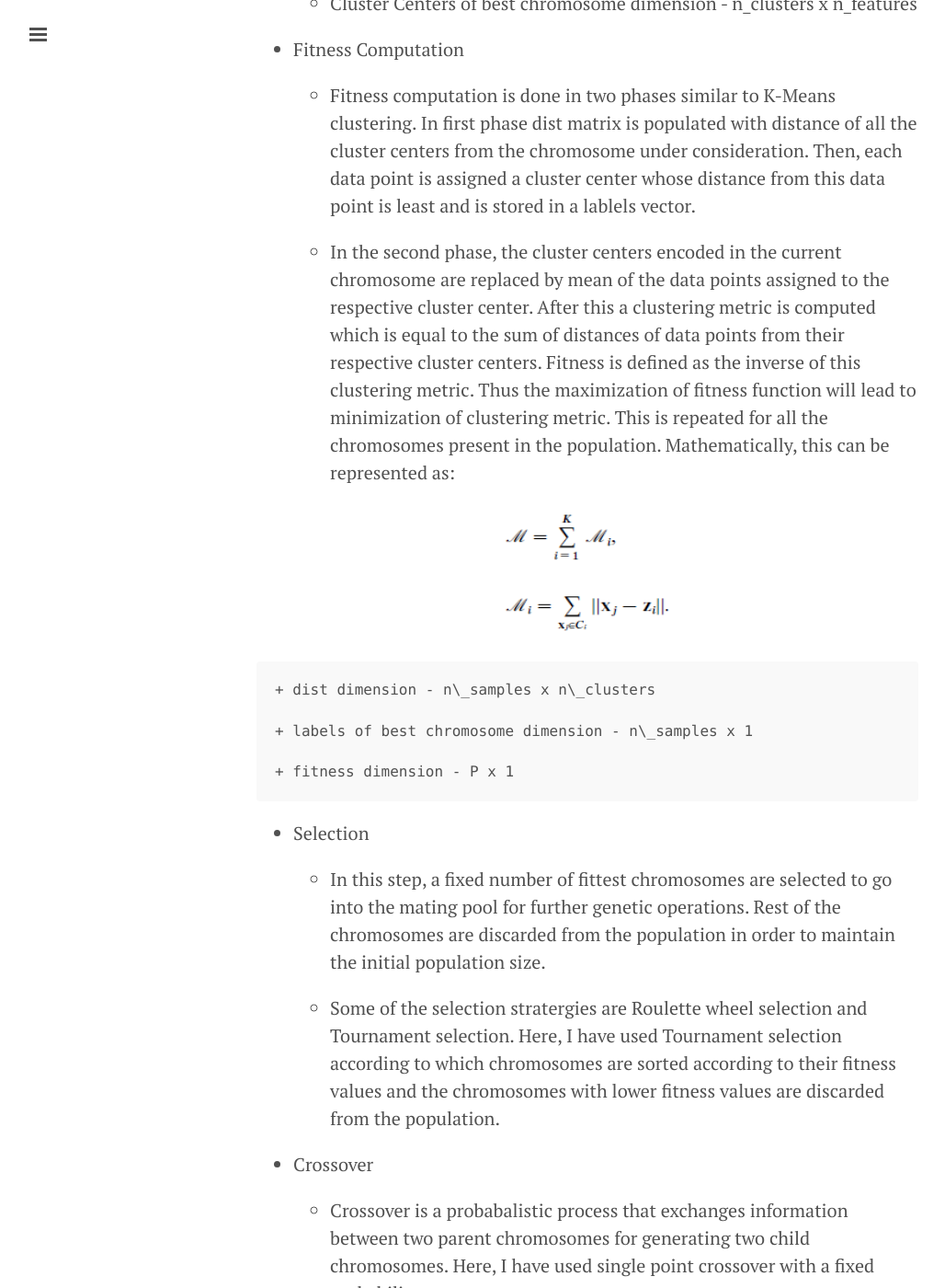
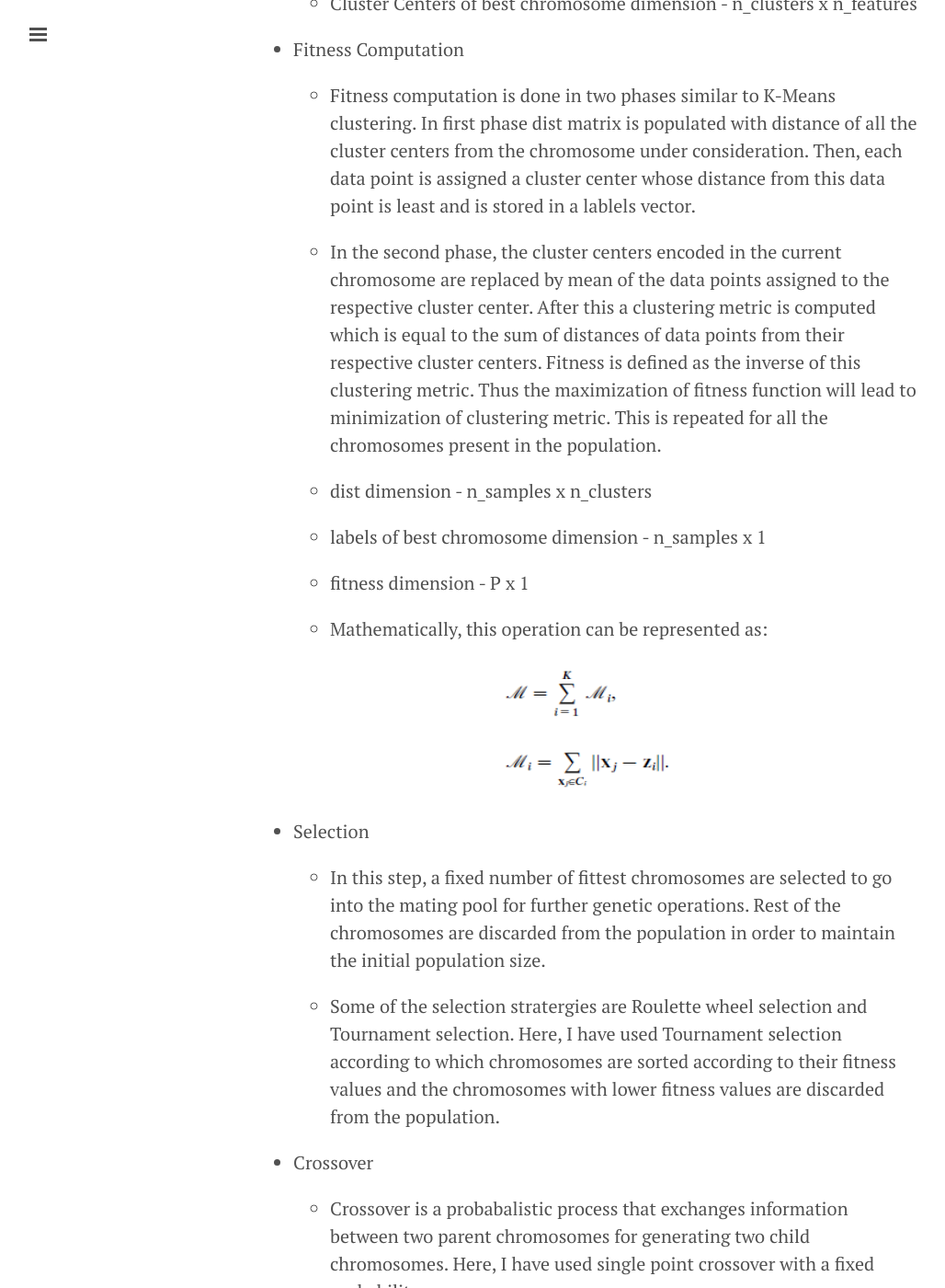
Before and after one commit to IshankGulati/ishankgulati.github.io, a Jekyll site: the page built from _posts/2015-12-13-Clustering using Genetic Algorithm.md, in a window 1280 px wide and 1400 px high, scrolled down 1491 px. Shown: the whole window at 92% size, without its empty margins (1-1029 px from the left). Built offline with Jekyll 4.4.1, drawn with Linux system fonts in a browser that asks for light colours; nearby versions of some CDN libraries; Markdown is read by kramdown in place of the engine named in the settings; comment, search, counter and statistics services are not loaded; some of the changed text lies outside the part shown.

Commit message:
post correction

```diff
--- a/_posts/2015-12-13-Clustering using Genetic Algorithm.md
+++ b/_posts/2015-12-13-Clustering using Genetic Algorithm.md
@@ -39,15 +39,17 @@ We will use Genetic Algorithm for clustering data. Several clusering techniques
 
 	+ Fitness computation is done in two phases similar to K-Means clustering. In first phase dist matrix is populated with distance of all the cluster centers from the chromosome under consideration. Then, each data point is assigned a cluster center whose distance from this data point is least and is stored in a lablels vector.
 
-	+ In the second phase, the cluster centers encoded in the current chromosome are replaced by mean of the data points assigned to the respective cluster center. After this a clustering metric is computed which is equal to the sum of distances of data points from their respective cluster centers. Fitness is defined as the inverse of this clustering metric. Thus the maximization of fitness function will lead to minimization of clustering metric. This is repeated for all the chromosomes present in the population. Mathematically, this can be represented as:
-
-<center><img src="/assets/g1.PNG" alt="label" style="width:200px;height:150px;"/></center>
+	+ In the second phase, the cluster centers encoded in the current chromosome are replaced by mean of the data points assigned to the respective cluster center. After this a clustering metric is computed which is equal to the sum of distances of data points from their respective cluster centers. Fitness is defined as the inverse of this clustering metric. Thus the maximization of fitness function will lead to minimization of clustering metric. This is repeated for all the chromosomes present in the population.
 
 	+ dist dimension - n\_samples x n\_clusters
 
 	+ labels of best chromosome dimension - n\_samples x 1
 
 	+ fitness dimension - P x 1
+
+	+ Mathematically, this operation can be represented as:
+
+<center><img src="/assets/g1.PNG" alt="label" style="width:200px;height:150px;"/></center>
 
 * Selection
 
```
Also changed, not shown: other parts of _posts/2015-12-13-Clustering using Genetic Algorithm.md (+5 -4 lines).
